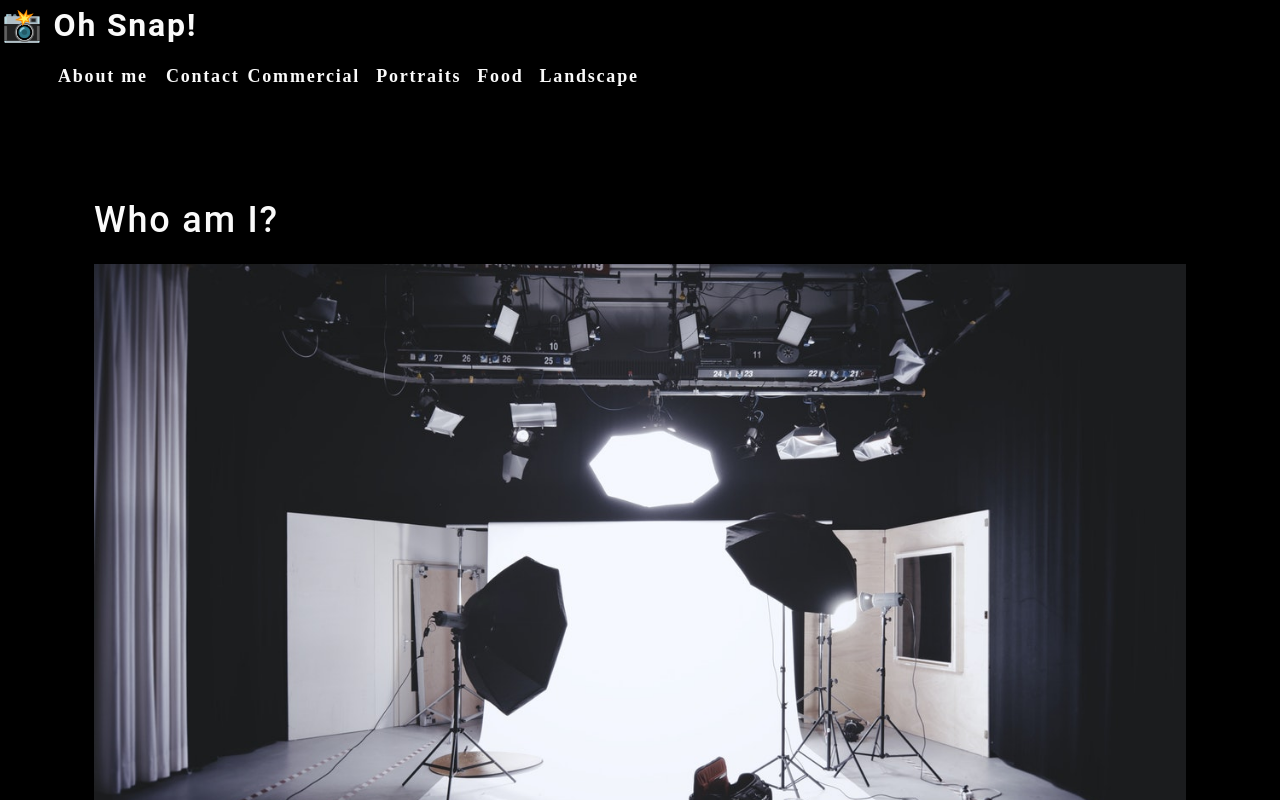
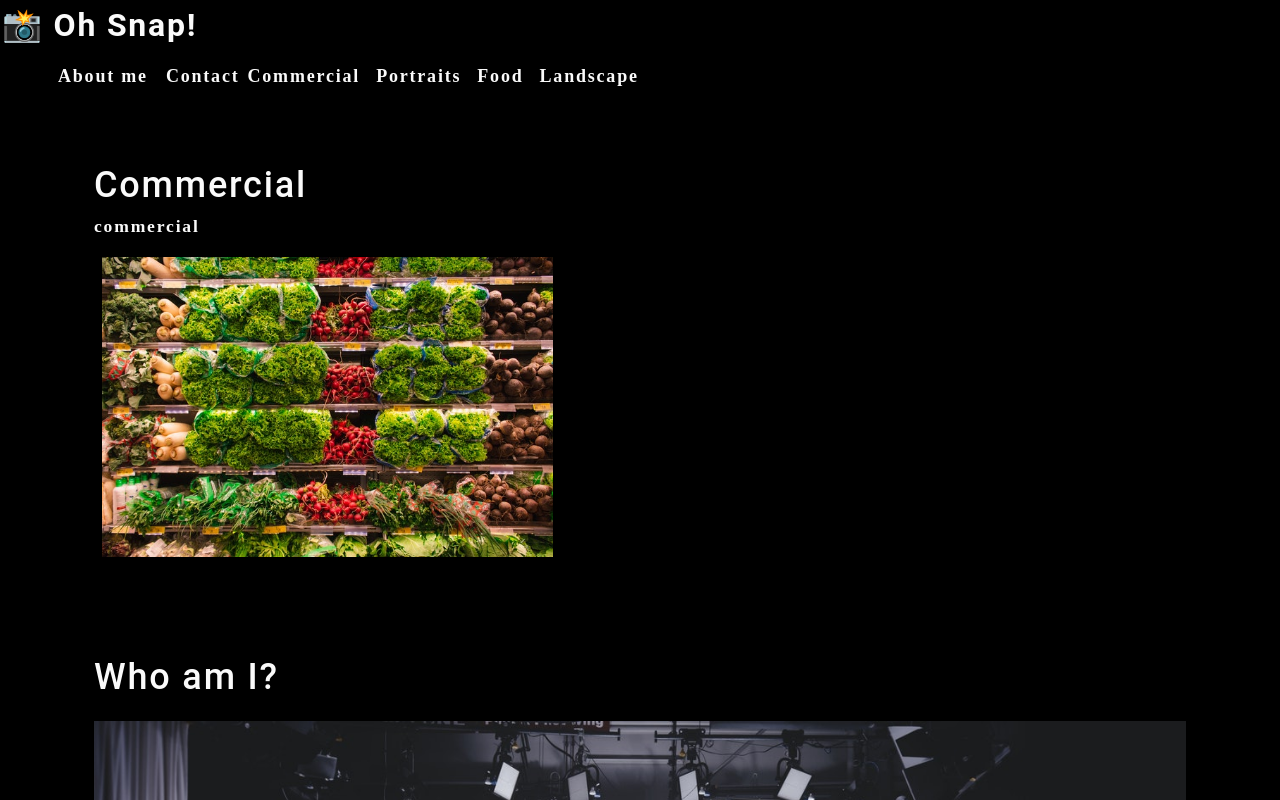
Before and after one commit to ThManHimself/photo-port, a React (Create React App) app: page / in a window 1280 px wide. Shown: the top 800 px of the page. Built offline with nearby package versions, Linux system fonts and the light colour scheme.

Commit message:
imcorporated src/components/Gallery into App.js

```diff
--- a/src/App.js
+++ b/src/App.js
@@ -1,12 +1,14 @@
 import React from 'react';
 import Nav from './components/Nav';
 import About from './components/About';
+import Gallery from './components/Gallery';
 
 function App() {
 	return (
 		<div>
 			<Nav></Nav>
 			<main>
+				<Gallery></Gallery>
 				<About></About>
 			</main>
 		</div>
```
